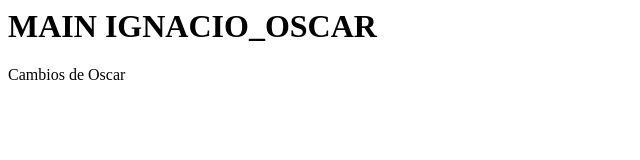
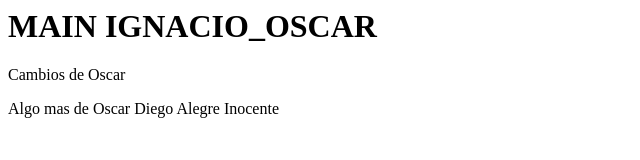
Before and after one commit to IgnaBV/practica_git, a plain HTML site: page index.html in a window 1280 px wide. Shown: the whole page, without its empty margins (0-640 px from the left). Drawn offline with Linux system fonts and the light colour scheme.

Commit message:
AlgoMasParaNacho

```diff
--- a/index.html
+++ b/index.html
@@ -10,5 +10,6 @@
     </h1>
 
     <p>Cambios de Oscar</p>
+    <p>Algo mas de Oscar Diego Alegre Inocente</p>
 </body>
 </html>
```
